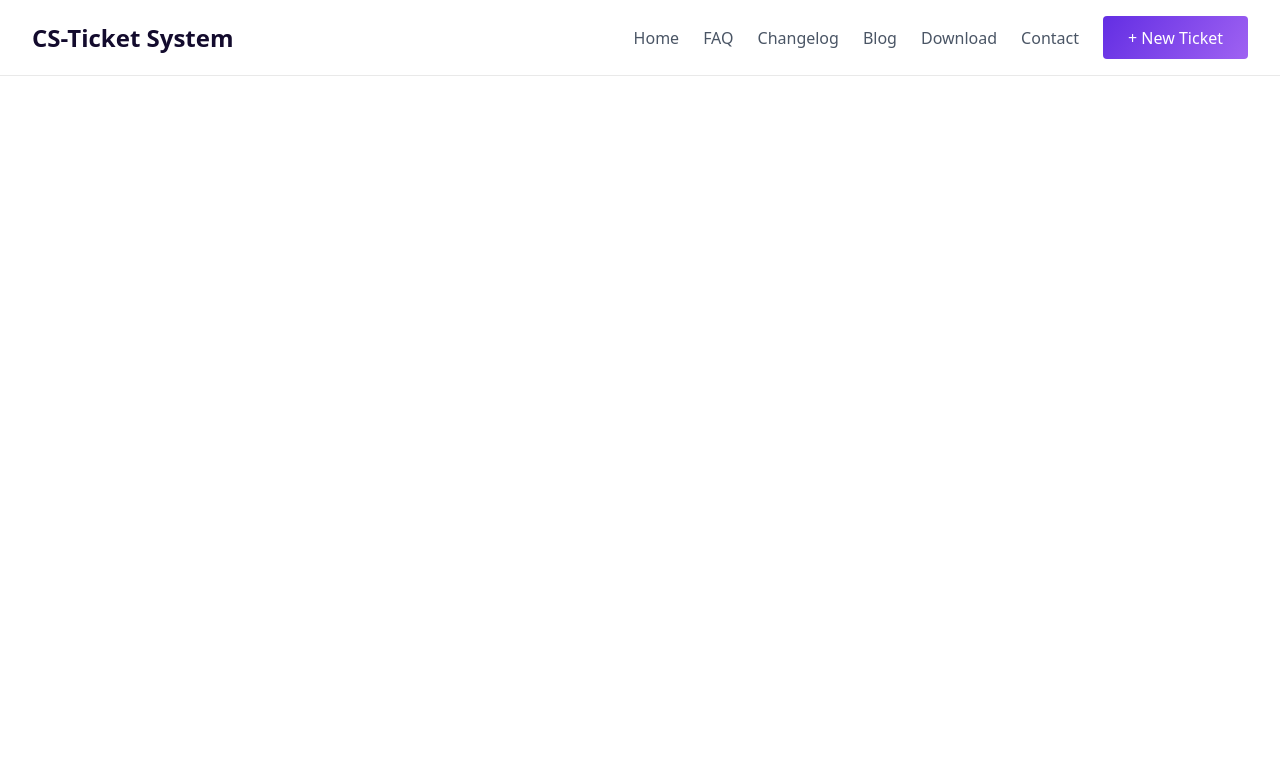
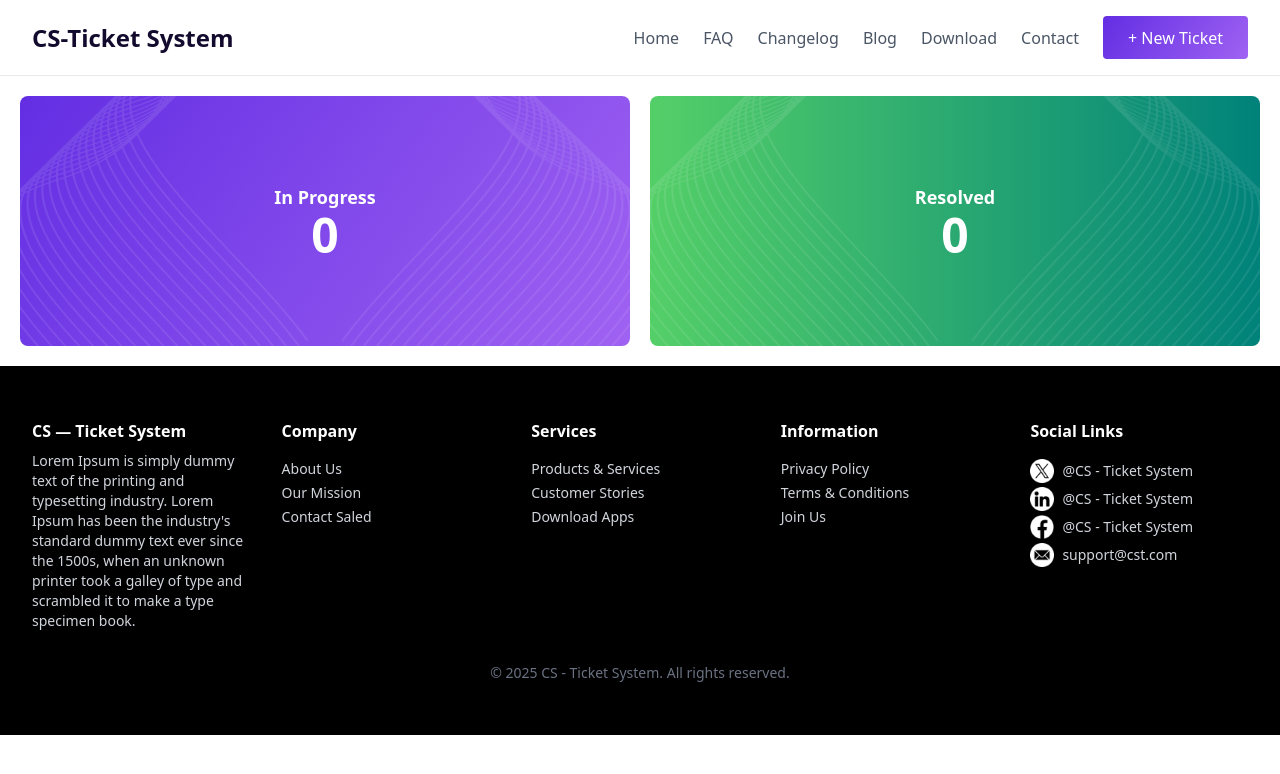
Before and after one commit to SiratimMChy/Customer-Support-Tickets, a React (Vite) app: page / in a window 1280 px wide. Shown: the top 774 px of the page. Built offline with nearby package versions, Linux system fonts and the light colour scheme.

Commit message:
second commit

```diff
--- a/src/App.jsx
+++ b/src/App.jsx
@@ -1,12 +1,18 @@
 
+import { useState } from 'react'
 import './App.css'
+import Counter from './Components/Counter'
+import Footer from './Components/Footer'
 import Navbar from './Components/Navbar'
 
 function App() {
-
+const [progress,setProgress] = useState(0);
+const [reSolved, setResolved] = useState(0);
   return (
     <>
     <Navbar></Navbar>
+    <Counter progress={progress} reSolved={reSolved}></Counter>
+    <Footer></Footer>
     </>
   )
 }
--- /dev/null
+++ b/src/Components/Counter.jsx
@@ -0,0 +1,25 @@
+import React from 'react';
+import Container from './Container';
+
+const Counter = ({ progress = 0, reSolved = 0 }) => {
+    return (
+        <Container>
+            <div className='grid grid-cols-1 md:grid-cols-2 gap-5 m-5'>
+                <div className='relative p-7 flex flex-col items-center justify-center text-white h-[250px] rounded-lg overflow-hidden bg-[linear-gradient(125.07deg,rgba(99,46,227,1),rgba(159,98,242,1))]' >
+                    <img src="/vector1.png" alt="Left" className='absolute bottom-0 left-0 h-full w-32 sm:w-48 lg:w-72 opacity-90 ' />
+                    <img src="/vector1.png" alt="Right" className='absolute bottom-0 right-0 h-full w-32 sm:w-48 lg:w-72 opacity-90 transform rotate-y-180 ' />
+                    <h2 className='font-semibold text-lg relative z-10'>In Progress</h2>
+                    <h5 className='font-bold text-5xl z-10'>{progress}</h5>
+                </div>
+                <div className='relative p-7 flex flex-col items-center justify-center text-white h-[250px] rounded-lg overflow-hidden bg-[linear-gradient(90deg,rgba(84,207,103.68,1),rgba(0,130,122.2,1))]' >
+                    <img src="/vector1.png" alt="Left" className='absolute bottom-0 left-0 h-full w-32 sm:w-48 lg:w-72 opacity-90 ' />
+                    <img src="/vector1.png" alt="Right" className='absolute bottom-0 right-0 h-full w-32 sm:w-48 lg:w-72 opacity-90 transform rotate-y-180' />
+                    <h2 className='font-semibold text-lg relative z-10'>Resolved</h2>
+                    <h5 className='font-bold text-5xl z-10'>{reSolved}</h5>
+                </div>
+            </div>
+        </Container>
+    );
+};
+
+export default Counter;
```
Also changed, not shown: src/Components/Card.jsx (added).
